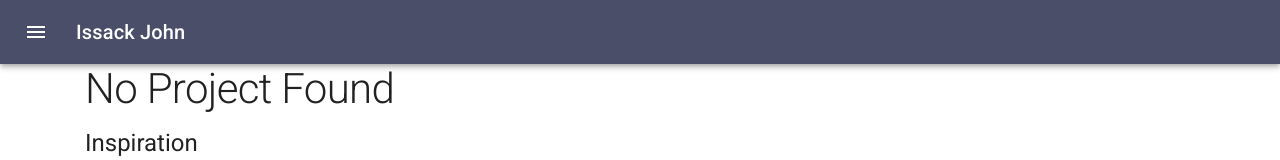
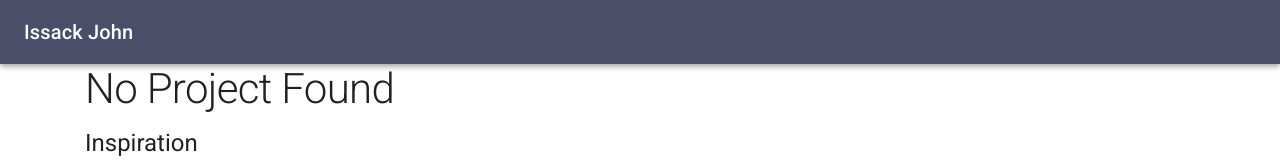
Before and after one commit to issackj1/react-site, a React (Create React App) app: page /project/1 in a window 1280 px wide. Shown: the top 160 px of the page. Built offline with nearby package versions, Linux system fonts and the light colour scheme.

Commit message:
removed unused menu icon from simple navbar

```diff
--- a/src/components/SimpleNavBar.tsx
+++ b/src/components/SimpleNavBar.tsx
@@ -1,8 +1,6 @@
 import React from 'react';
 import { makeStyles } from "@material-ui/core/styles";
 import { AppBar, Link, Toolbar, Typography } from "@material-ui/core";
-import IconButton from "@material-ui/core/IconButton";
-import MenuIcon from "@material-ui/icons/Menu";
 
 interface Props {
 }
@@ -28,9 +26,6 @@
 		<div className={ classes.root }>
 			<AppBar position={ "static" }>
 				<Toolbar>
-					<IconButton edge="start" className={ classes.menuButton } color="inherit" aria-label="menu">
-						<MenuIcon/>
-					</IconButton>
 					<Typography variant="h6" className={ classes.title }>
 						<Link underline={"none"} color={"inherit"} href={"/"}>
 							Issack John
```
